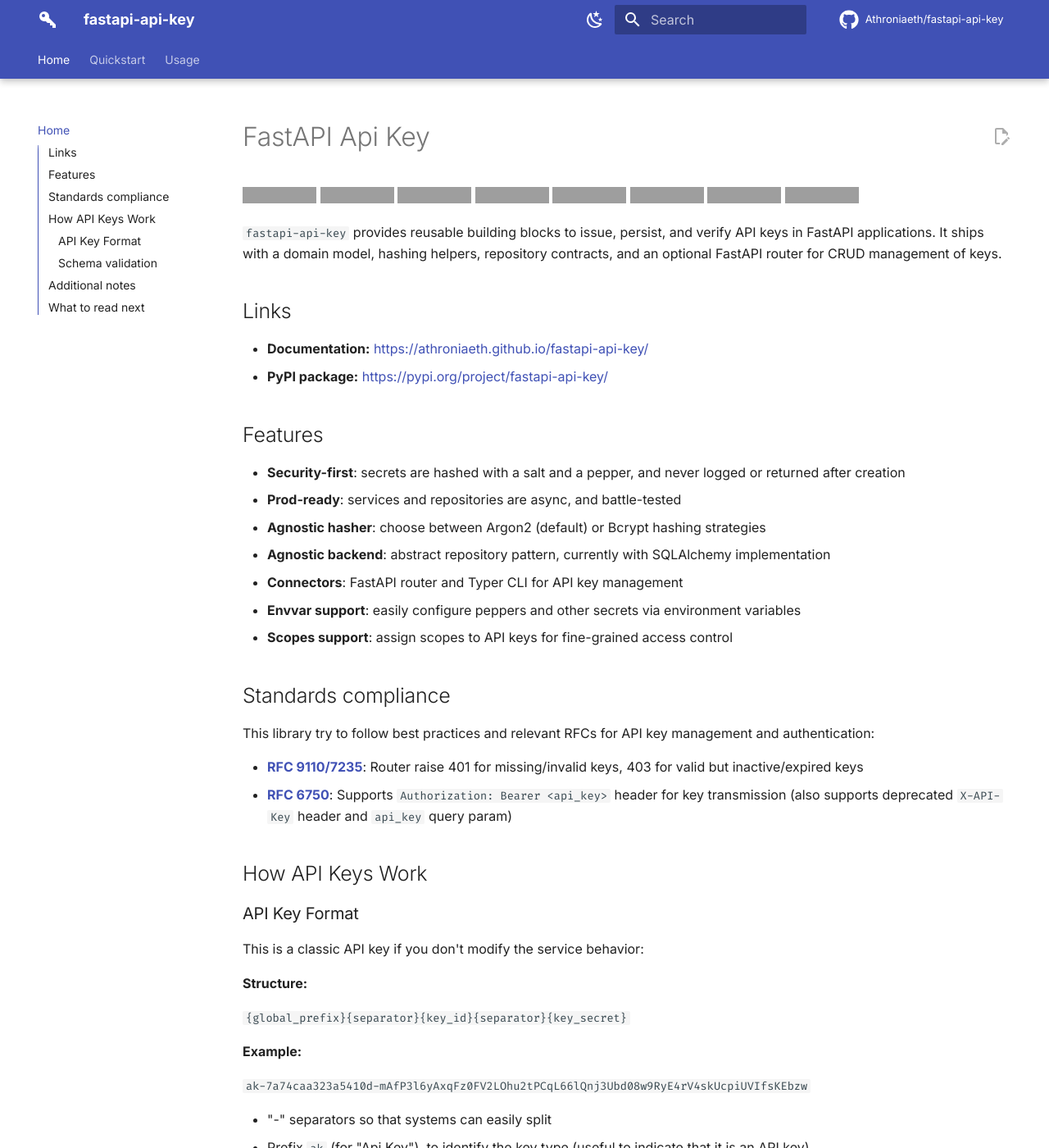
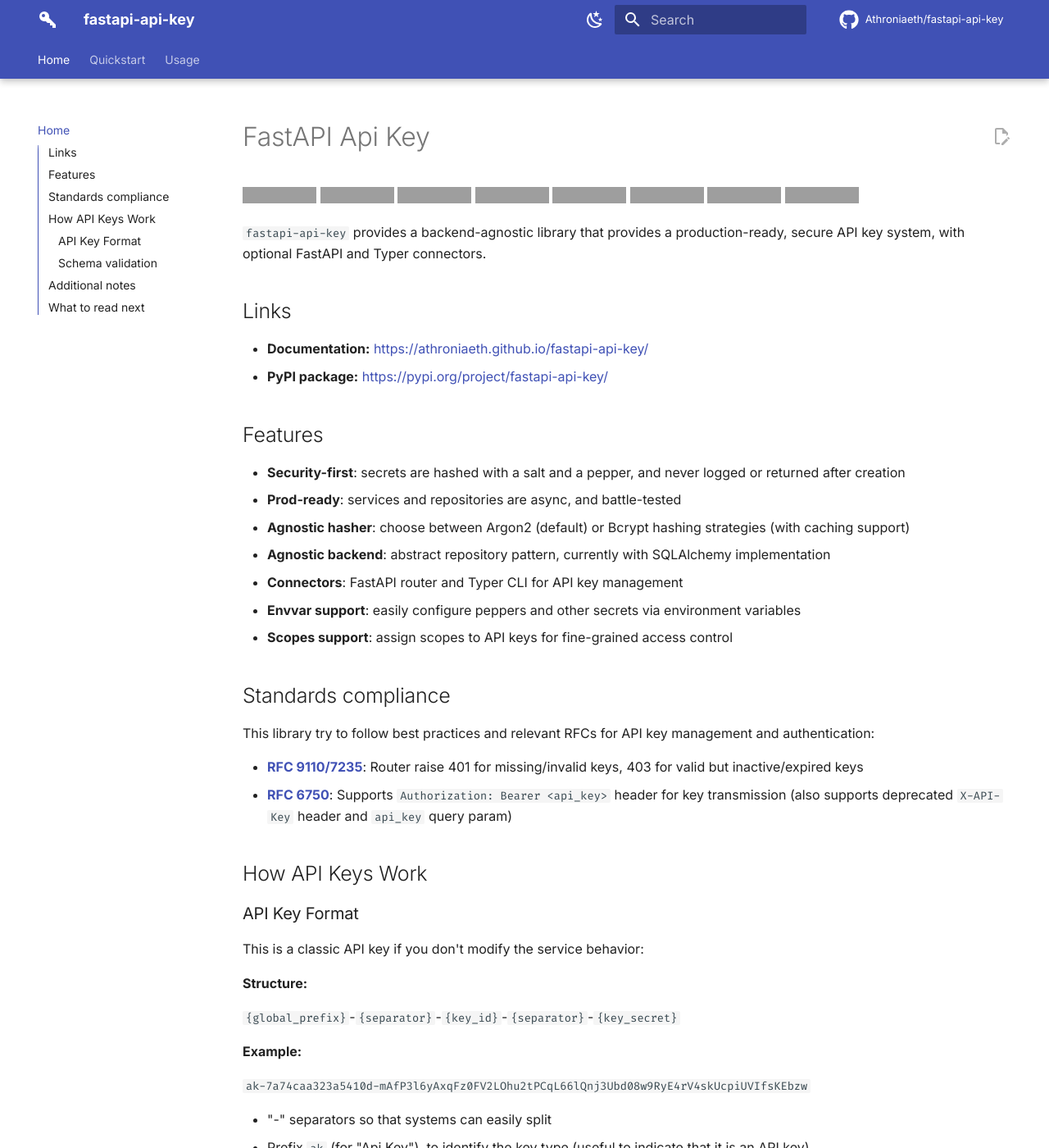
Before and after one commit to Athroniaeth/fastapi-api-key, an MkDocs documentation site: the page built from docs/index.md, in a window 1280 px wide and 1400 px high. Shown: the whole window at 82% size. Built offline with MkDocs 1.6.1 and Material for MkDocs 9.7.7, drawn with Linux system fonts in a browser that asks for light colours; comment, search, counter and statistics services are not loaded; grey boxes are pictures that could not be loaded.

```diff
--- a/docs/index.md
+++ b/docs/index.md
@@ -9,9 +9,7 @@
 [![Deps: uv](https://img.shields.io/badge/deps-managed%20with%20uv-3E4DD8.svg)](https://docs.astral.sh/uv/)
 [![Code style: Ruff](https://img.shields.io/badge/code%20style-ruff-4B32C3.svg)](https://docs.astral.sh/ruff/)
 
-`fastapi-api-key` provides reusable building blocks to issue, persist, and verify API keys in FastAPI applications. It
-ships with a domain model, hashing helpers, repository contracts, and an optional FastAPI router for CRUD management of
-keys.
+`fastapi-api-key` provides a backend-agnostic library that provides a production-ready, secure API key system, with optional FastAPI and Typer connectors.
 
 ## Links
 
@@ -22,7 +20,7 @@ keys.
 
 - **Security-first**: secrets are hashed with a salt and a pepper, and never logged or returned after creation
 - **Prod-ready**: services and repositories are async, and battle-tested
-- **Agnostic hasher**: choose between Argon2 (default) or Bcrypt hashing strategies
+- **Agnostic hasher**: choose between Argon2 (default) or Bcrypt hashing strategies (with caching support)
 - **Agnostic backend**: abstract repository pattern, currently with SQLAlchemy implementation
 - **Connectors**: FastAPI router and Typer CLI for API key management
 - **Envvar support**: easily configure peppers and other secrets via environment variables
@@ -45,7 +43,7 @@ This is a classic API key if you don't modify the service behavior:
 
 **Structure:**
 
-`{global_prefix}{separator}{key_id}{separator}{key_secret}`
+`{global_prefix}`-`{separator}`-`{key_id}`-`{separator}`-`{key_secret}`
 
 **Example:**
 
```
Also changed, not shown: README.md (+12 -29 lines).
